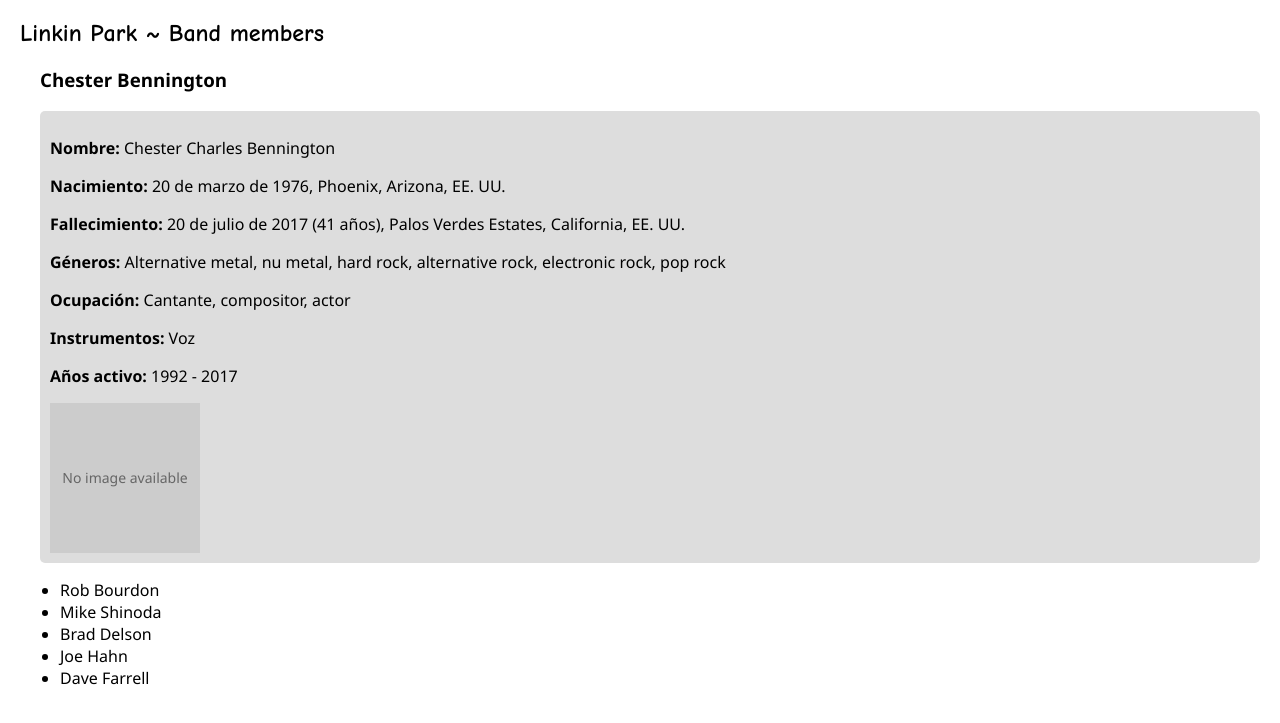
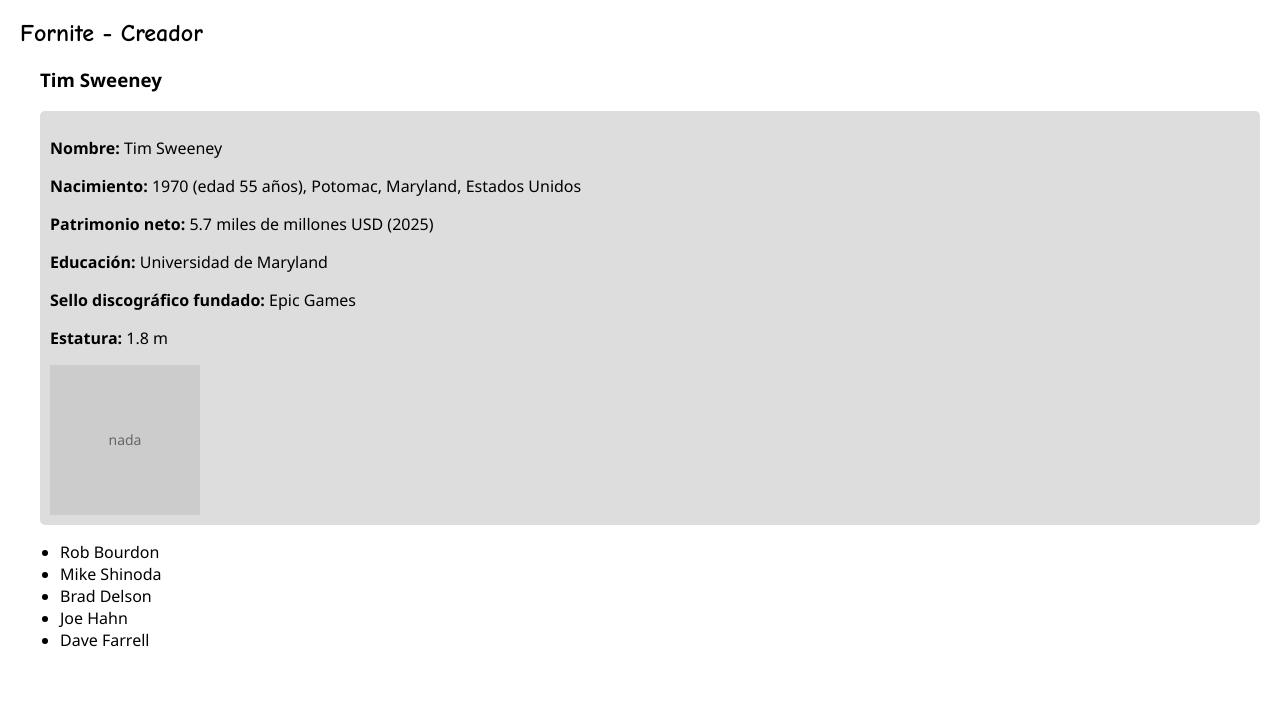
Before and after one commit to Andy-Rm36/Andy-Rm36.github.io, a plain HTML site: page BActividad4_2_estilo_texto_P2.html in a window 1280 px wide. Shown: the part 61-784 px from the top of the page. Drawn offline with Linux system fonts and the light colour scheme.

Commit message:
Update BActividad4_2_estilo_texto_P2.html

```diff
--- a/BActividad4_2_estilo_texto_P2.html
+++ b/BActividad4_2_estilo_texto_P2.html
@@ -40,19 +40,18 @@
 </head>
 <body>
     <h1>Unidad 21 Actividad 04-2 :: Tema (Tipografía)</h1>
-    <h2>Linkin Park ~ Band members</h2>
+    <h2>Fornite - Creador </h2>
 
     <div class="member">
-        <h3>Chester Bennington</h3>
+        <h3>Tim Sweeney</h3>
         <div class="info">
-            <p><strong>Nombre:</strong> Chester Charles Bennington</p>
-            <p><strong>Nacimiento:</strong> 20 de marzo de 1976, Phoenix, Arizona, EE. UU.</p>
-            <p><strong>Fallecimiento:</strong> 20 de julio de 2017 (41 años), Palos Verdes Estates, California, EE. UU.</p>
-            <p><strong>Géneros:</strong> Alternative metal, nu metal, hard rock, alternative rock, electronic rock, pop rock</p>
-            <p><strong>Ocupación:</strong> Cantante, compositor, actor</p>
-            <p><strong>Instrumentos:</strong> Voz</p>
-            <p><strong>Años activo:</strong> 1992 - 2017</p>
-            <div class="no-image">No image available</div>
+            <p><strong>Nombre:</strong> Tim Sweeney </p>
+            <p><strong>Nacimiento:</strong>  1970 (edad 55 años), Potomac, Maryland, Estados Unidos </p>
+            <p><strong>Patrimonio neto: </strong> 5.7 miles de millones USD (2025)</p>
+            <p><strong>Educación:</strong>  Universidad de Maryland</p>
+            <p><strong>Sello discográfico fundado:</strong>  Epic Games</p>
+            <p><strong>Estatura:</strong>  1.8 m</p>
+            <div class="no-image">nada</div>
         </div>
     </div>
 
```
